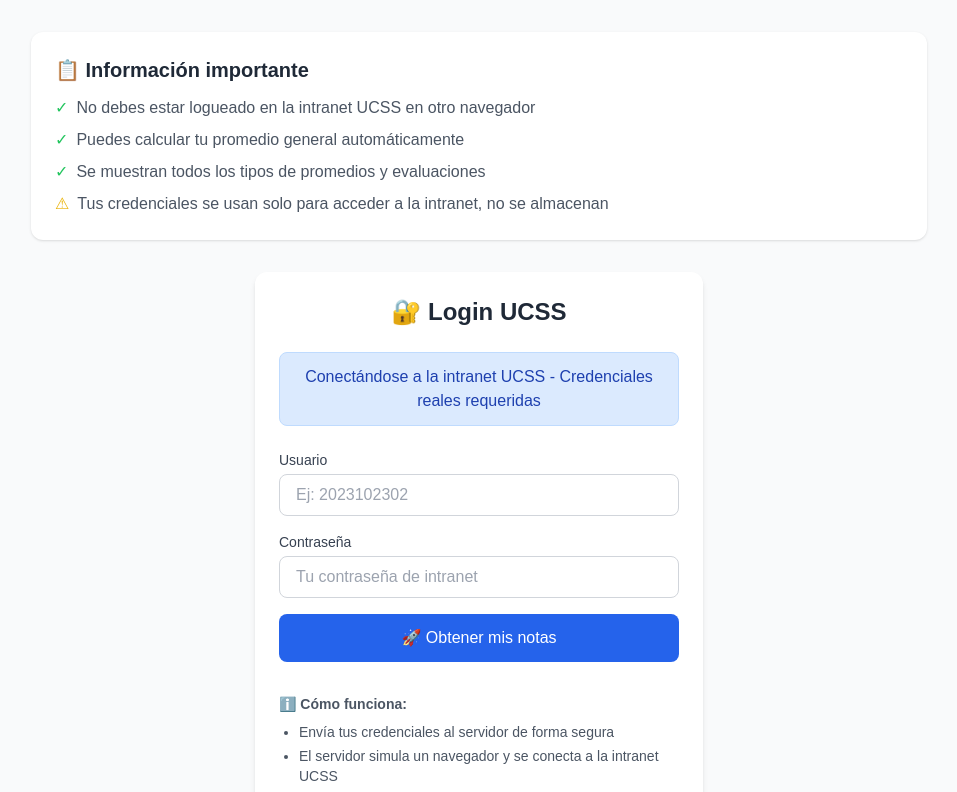
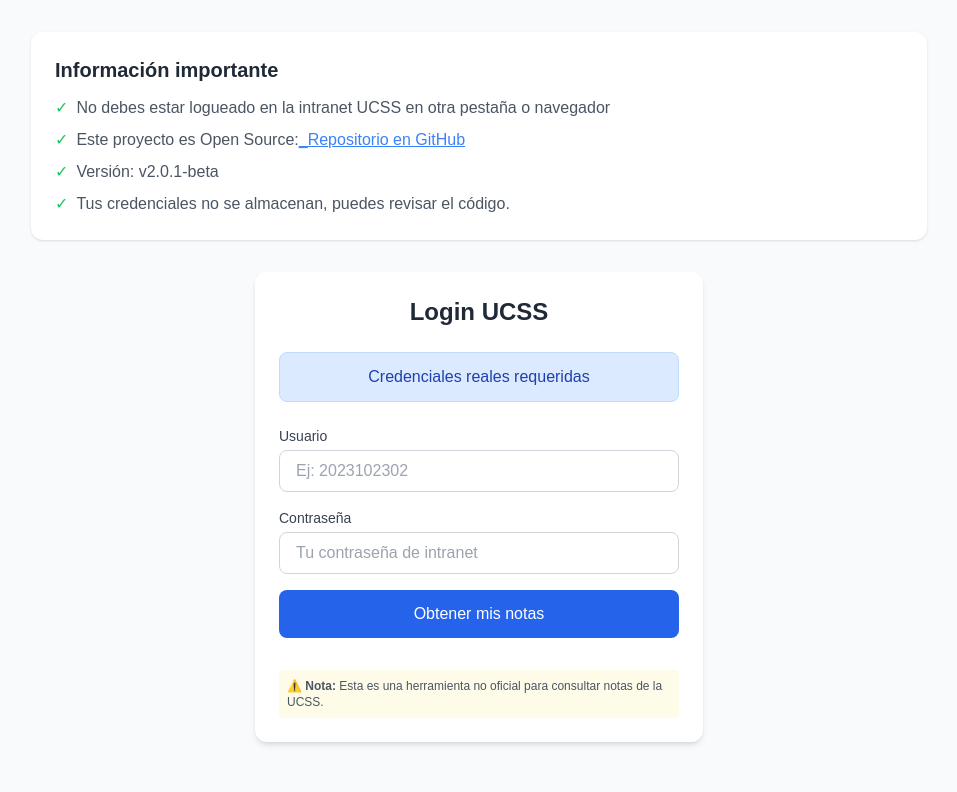
Before and after one commit to Soviet117/Promedios-UCSS, a Next.js app: page / in a window 1280 px wide. Shown: the top 792 px of the page, without its empty margins (161-1118 px from the left). Built offline with nearby package versions, Linux system fonts and the light colour scheme.

Commit message:
Clean Login

```diff
--- a/app/components/LoginForm/LoginForm.tsx
+++ b/app/components/LoginForm/LoginForm.tsx
@@ -31,23 +31,31 @@
     <div className="max-w-4xl mx-auto">
       {/* Información importante */}
       <div className="mb-6 md:mb-8 bg-white rounded-xl shadow p-4 md:p-6">
-        <h2 className="text-xl font-bold text-gray-800 mb-3">📋 Información importante</h2>
+        <h2 className="text-xl font-bold text-gray-800 mb-3">Información importante</h2>
         <ul className="space-y-2 text-gray-600">
           <li className="flex items-start">
             <span className="text-green-500 mr-2">✓</span>
-            No debes estar logueado en la intranet UCSS en otro navegador
+            No debes estar logueado en la intranet UCSS en otra pestaña o navegador
           </li>
           <li className="flex items-start">
             <span className="text-green-500 mr-2">✓</span>
-            Puedes calcular tu promedio general automáticamente
+            Este proyecto es Open Source:    {" "}
+             <a
+              href="https://github.com/Soviet117/Promedios-UCSS.git"
+              target="_blank"
+              rel="noopener noreferrer"
+              className="text-blue-500 hover:text-blue-700 underline"
+            >
+                 _Repositorio en GitHub
+            </a>
           </li>
           <li className="flex items-start">
             <span className="text-green-500 mr-2">✓</span>
-            Se muestran todos los tipos de promedios y evaluaciones
+            Versión: v2.0.1-beta
           </li>
           <li className="flex items-start">
-            <span className="text-yellow-500 mr-2">⚠</span>
-            Tus credenciales se usan solo para acceder a la intranet, no se almacenan
+            <span className="text-green-500 mr-2">✓</span>
+            Tus credenciales no se almacenan, puedes revisar el código.
           </li>
         </ul>
       </div>
@@ -55,7 +63,7 @@
       {/* Formulario de login */}
       <div className="max-w-md mx-auto bg-white rounded-xl shadow-md p-6">
         <h1 className="text-2xl font-bold text-gray-800 mb-6 text-center">
-          🔐 Login UCSS
+           Login UCSS
         </h1>
 
         {error && (
@@ -66,7 +74,7 @@
 
         {/* Indicador de modo */}
         <div className="mb-6 p-3 rounded-lg text-center font-medium bg-blue-100 text-blue-800 border border-blue-200">
-          Conectándose a la intranet UCSS - Credenciales reales requeridas
+          Credenciales reales requeridas
         </div>
 
         <LoginFormReal
@@ -78,16 +86,7 @@
           onSubmit={handleSubmit}
         />
 
-        {/* Instrucciones */}
         <div className="mt-8 text-sm text-gray-600">
-          <h3 className="font-bold mb-2">ℹ️ Cómo funciona:</h3>
-          <ul className="list-disc pl-5 space-y-1">
-            <li>Envía tus credenciales al servidor de forma segura</li>
-            <li>El servidor simula un navegador y se conecta a la intranet UCSS</li>
-            <li>Hace login automático con tu usuario y contraseña</li>
-            <li>Si el login es exitoso, extrae todas tus notas</li>
-            <li>Muestra tus cursos en una interfaz limpia y responsiva</li>
-          </ul>
           <p className="mt-3 text-xs bg-yellow-50 p-2 rounded">
             ⚠️ <strong>Nota:</strong> Esta es una herramienta no oficial para consultar notas de la UCSS.
           </p>
--- a/app/components/LoginForm/LoginFormReal.tsx
+++ b/app/components/LoginForm/LoginFormReal.tsx
@@ -58,7 +58,7 @@
             : 'bg-blue-600 hover:bg-blue-700 text-white'
         }`}
       >
-        {cargando ? '🔐 Conectando...' : '🚀 Obtener mis notas'}
+        {cargando ? 'Conectando...' : 'Obtener mis notas'}
       </button>
     </form>
   );
```
